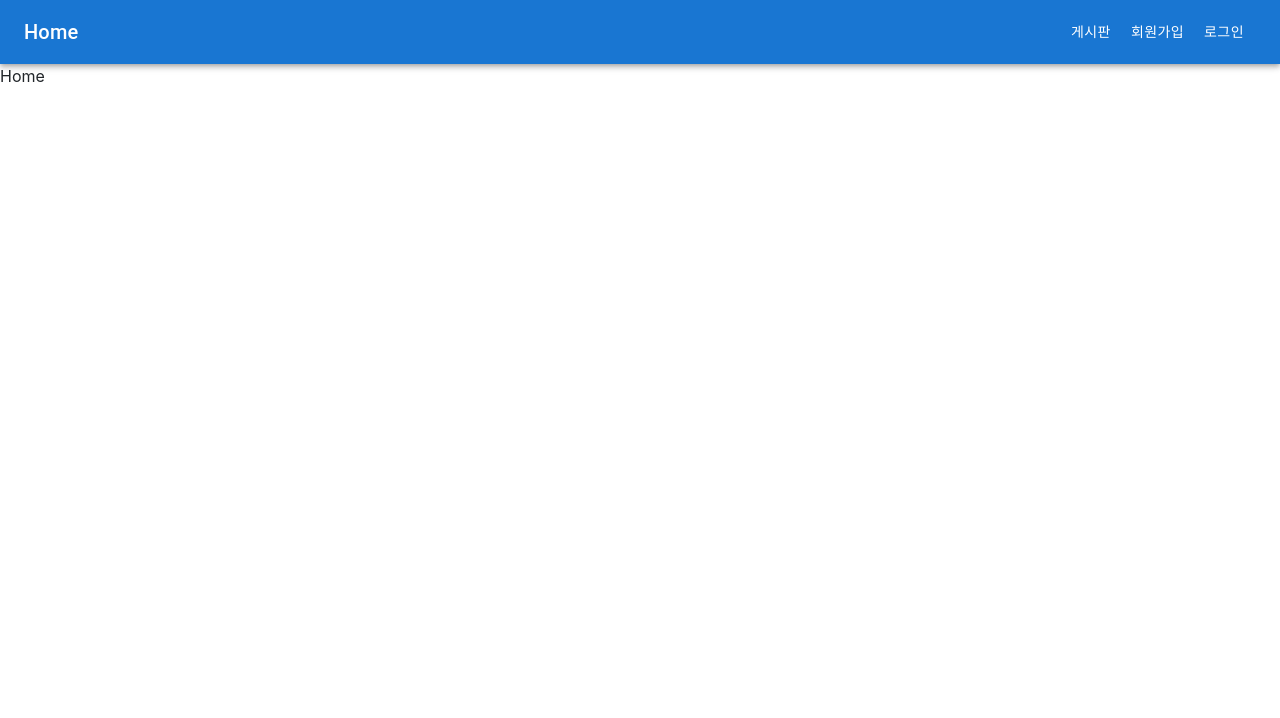
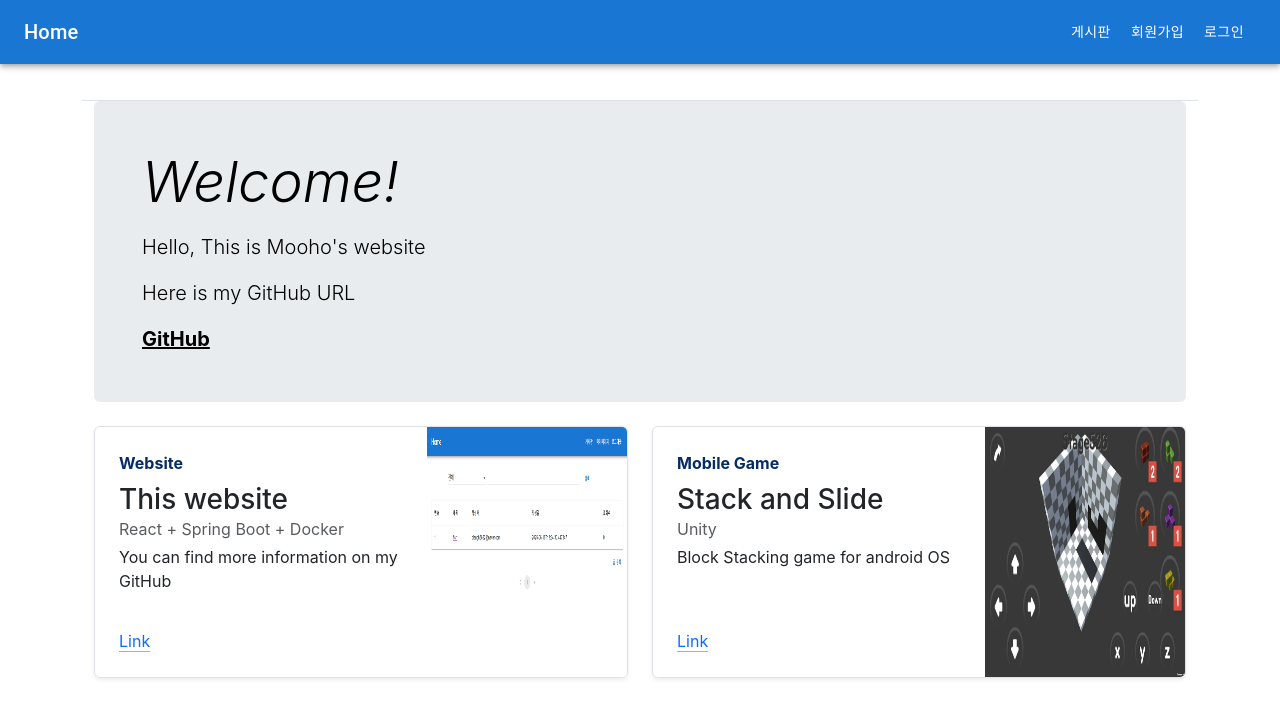
Before and after one commit to LeeMooho/myweb, a React (Create React App) app in the folder frontend/: page / in a window 1280 px wide. Shown: the top 718 px of the page. Built offline with nearby package versions, Linux system fonts and the light colour scheme; no server answers.

Commit message:
Home Contents update

```diff
--- a/frontend/src/pages/Home.js
+++ b/frontend/src/pages/Home.js
@@ -1,9 +1,91 @@
 import React from 'react';
 
-const Home = () => {
+// 홈 페이지 컴포넌트 정의
+export default function Home() {
+  // 프로젝트 데이터 배열
+  const projects = [
+    {
+      title: "This website",
+      subtitle: "React + Spring Boot + Docker",
+      desc: "You can find more information on my GitHub",
+      url: "https://github.com/LeeMooho/myweb",
+      image: "/images/board.png",
+      type: "Website"
+    },
+    {
+      title: "Stack and Slide",
+      subtitle: "Unity",
+      desc: "Block Stacking game for android OS",
+      url: "https://github.com/LeeMooho/stack-and-Slide",
+      image: "/images/game.png",
+      type: "Mobile Game"
+    }
+  ];
+
   return (
-    <div>Home</div>
+    <div className="container">
+
+      {/* 헤더 영역 */}
+      <header className="border-bottom lh-1 py-3">
+        <div className="row flex-nowrap justify-content-between align-items-center">
+          <div className="col-4 pt-1">
+            <a className="link-secondary" href="#"></a>
+          </div>
+          <div className="col-4 text-center">
+            <a className="blog-header-logo text-body-emphasis text-decoration-none" href="#">
+              {/* 타이틀 숨김 처리 */}
+            </a>
+          </div>
+          <div className="col-4 d-flex justify-content-end align-items-center">
+            <a className="link-secondary" href="#" aria-label="Search">
+              {/* 검색 아이콘 숨김 처리 */}
+            </a>
+            <a className="btn btn-sm btn-outline-secondary" href="#" style={{ display: "none" }}>
+              Sign up
+            </a>
+          </div>
+        </div>
+      </header>
+
+      {/* 메인 소개 섹션 */}
+      <main className="container">
+        <div className="p-4 p-md-5 mb-4 rounded text-body-emphasis bg-body-secondary">
+          <div className="col-lg-6 px-0">
+            <h1 className="display-4 fst-italic">Welcome!</h1>
+            <p className="lead my-3">Hello, This is Mooho's website</p>
+            <p className="lead my-3">Here is my GitHub URL</p>
+            <p className="lead mb-0">
+              <a href="https://github.com/LeeMooho" className="text-body-emphasis fw-bold">
+                GitHub
+              </a>
+            </p>
+          </div>
+        </div>
+
+        {/* 프로젝트 리스트 출력 */}
+        <div className="row mb-2">
+          {projects.map((item, index) => (
+            <div className="col-md-6" key={index}>
+              <div className="row g-0 border rounded overflow-hidden flex-md-row mb-4 shadow-sm h-md-250 position-relative">
+                <div className="col p-4 d-flex flex-column position-static">
+                  <strong className="d-inline-block mb-2 text-primary-emphasis">
+                    {item.type}
+                  </strong>
+                  <h3 className="mb-0">{item.title}</h3>
+                  <div className="mb-1 text-body-secondary">{item.subtitle}</div>
+                  <p className="mb-auto">{item.desc}</p>
+                  <a href={item.url} className="icon-link gap-1 icon-link-hover stretched-link">
+                    Link
+                  </a>
+                </div>
+                <div className="col-auto d-none d-lg-block">
+                  <img src={item.image} width="200" height="250" alt="thumbnail" />
+                </div>
+              </div>
+            </div>
+          ))}
+        </div>
+      </main>
+    </div>
   );
 }
-
-export default Home;
```
